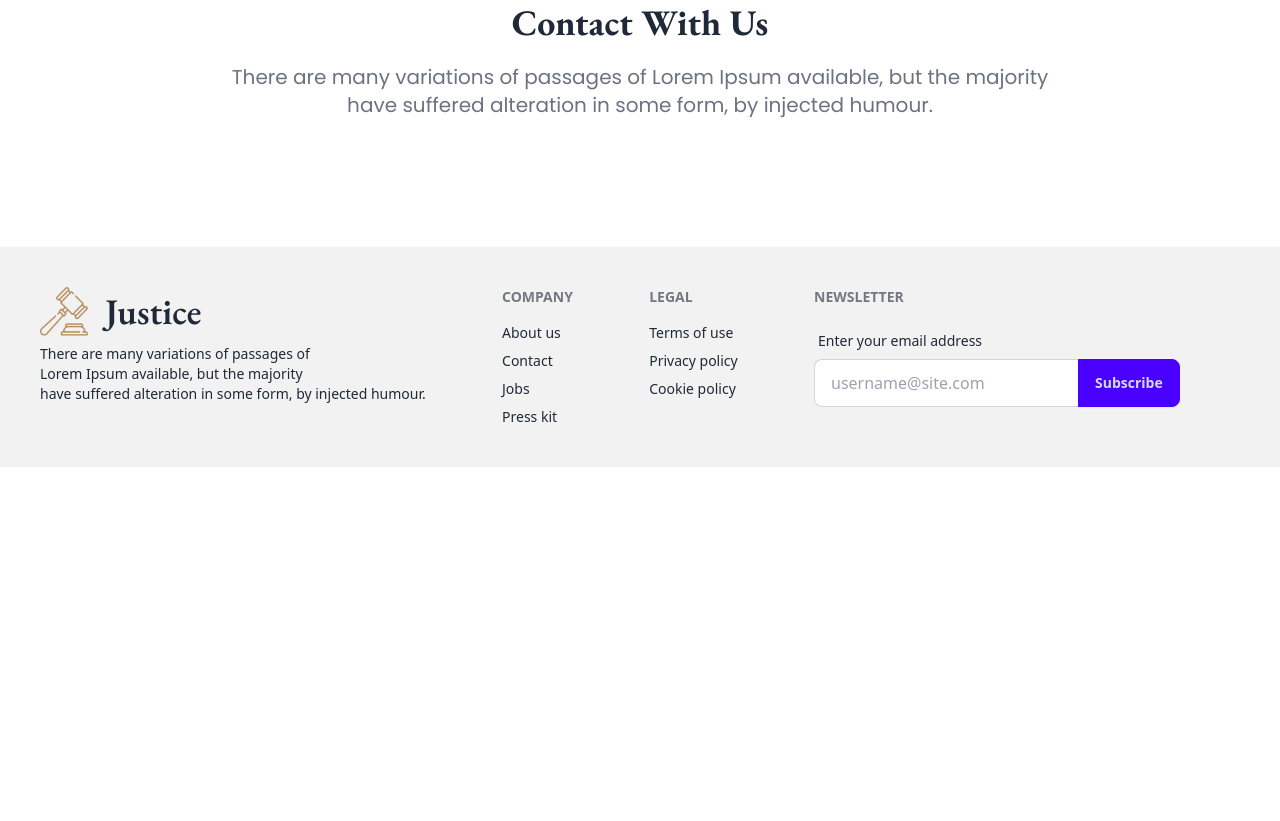
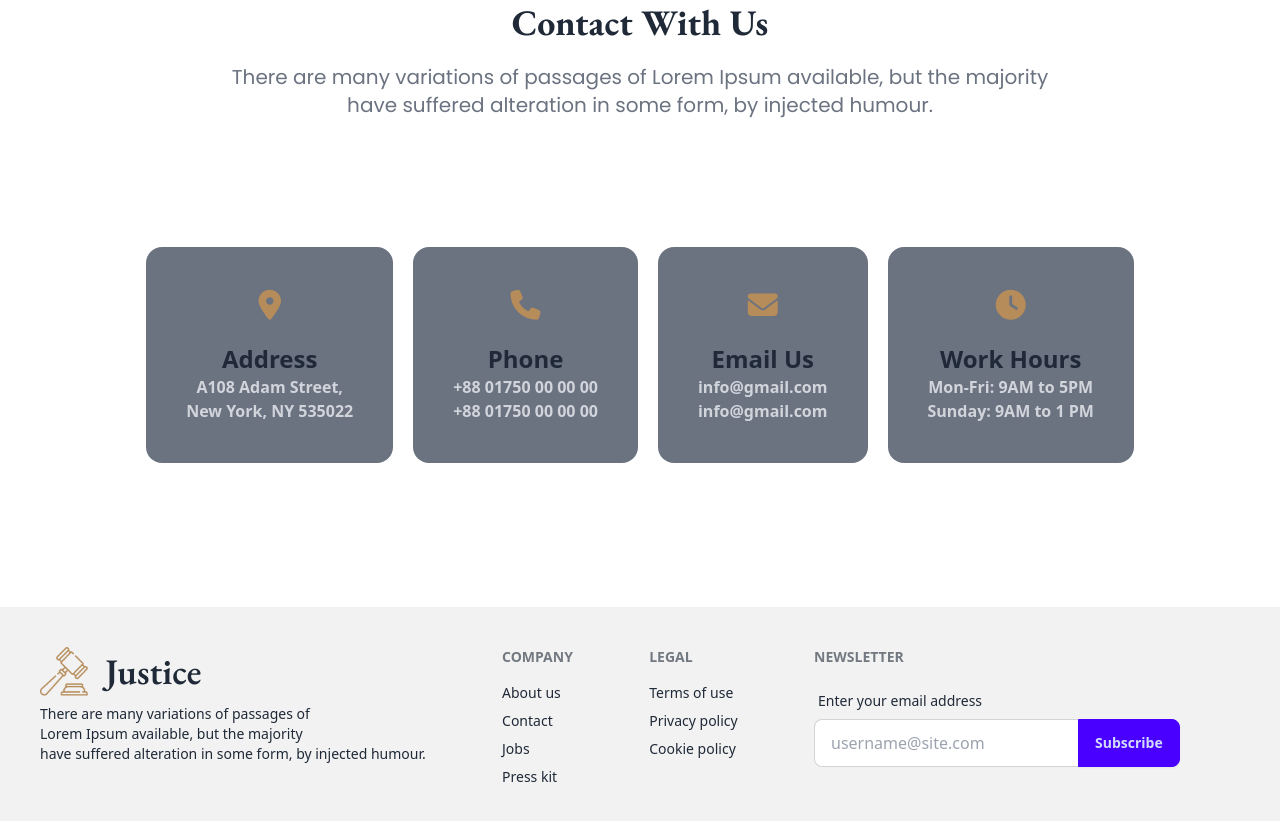
Before and after one commit to md-siam-islam/Legal-Solution-Web, a plain HTML site: page index.html in a window 1280 px wide. Shown: the part 4022-4843 px from the top of the page. Before the commit the page ends 4489 px from the top, so only its background shows below. Drawn offline with nearby package versions, Linux system fonts and the light colour scheme; a web font is replaced by a local one.

Commit message:
contact us section done

```diff
--- a/index.html
+++ b/index.html
@@ -275,6 +275,44 @@
              <p class="font-font text-xl  text-gray-500 w-2/3">There are many variations of passages of Lorem Ipsum available, but the majority have suffered alteration in some form, by injected humour.</p>
           </div>
         </div>
+
+
+        <section class="mb-36">
+          <div class="flex flex-col lg:flex-row gap-5 items-center justify-center">
+            <div class=" p-10 flex flex-col justify-center items-center text-center space-y-5  bg-gray-500 rounded-2xl">
+              <div><i class="fa-solid fa-location-dot text-3xl text-color"></i></div>
+              <div class>
+                <h1 class="text-2xl font-bold">Address</h1>
+                <p class="font-semibold text-gray-300">A108 Adam Street,
+                  <br>New York, NY 535022</p>
+              </div>
+            </div>
+            <div class=" p-10 flex flex-col justify-center items-center text-center space-y-5  bg-gray-500 rounded-2xl">
+              <div><i class="fa-solid fa-phone text-3xl text-color"></i></div>
+              <div class>
+                <h1 class="text-2xl font-bold">Phone</h1>
+                <p class="font-semibold text-gray-300">+88 01750 00 00 00
+                  <br>+88 01750 00 00 00</p>
+              </div>
+            </div>
+            <div class=" p-10 flex flex-col justify-center items-center text-center space-y-5  bg-gray-500 rounded-2xl">
+              <div><i class="fa-solid fa-envelope text-3xl text-color"></i></div>
+              <div class>
+                <h1 class="text-2xl font-bold">Email Us</h1>
+                <p class="font-semibold text-gray-300">info@gmail.com
+                 <br> info@gmail.com</p>
+              </div>
+            </div>
+            <div class=" p-10 flex flex-col justify-center items-center text-center space-y-5  bg-gray-500 rounded-2xl">
+              <div><i class="fa-solid fa-clock text-3xl text-color"></i></div>
+              <div class>
+                <h1 class="text-2xl font-bold">Work Hours </h1>
+                <p class="font-semibold text-gray-300">Mon-Fri: 9AM to 5PM
+                 <br> Sunday: 9AM to 1 PM</p>
+              </div>
+            </div>
+          </div>
+        </section>
     </main>
     <footer class="footer bg-base-200 text-base-content p-10">
      <div class="flex flex-col  ">
```
